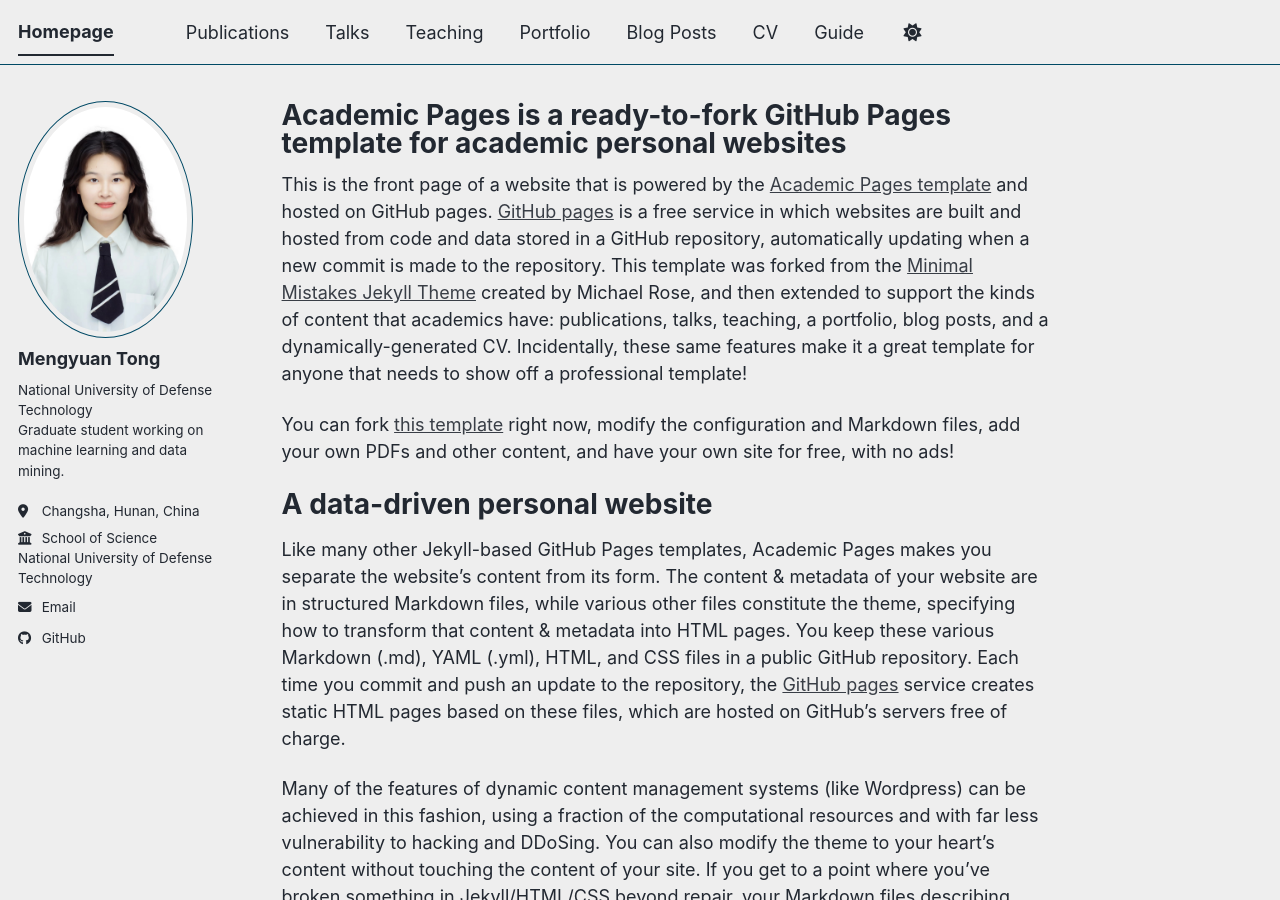
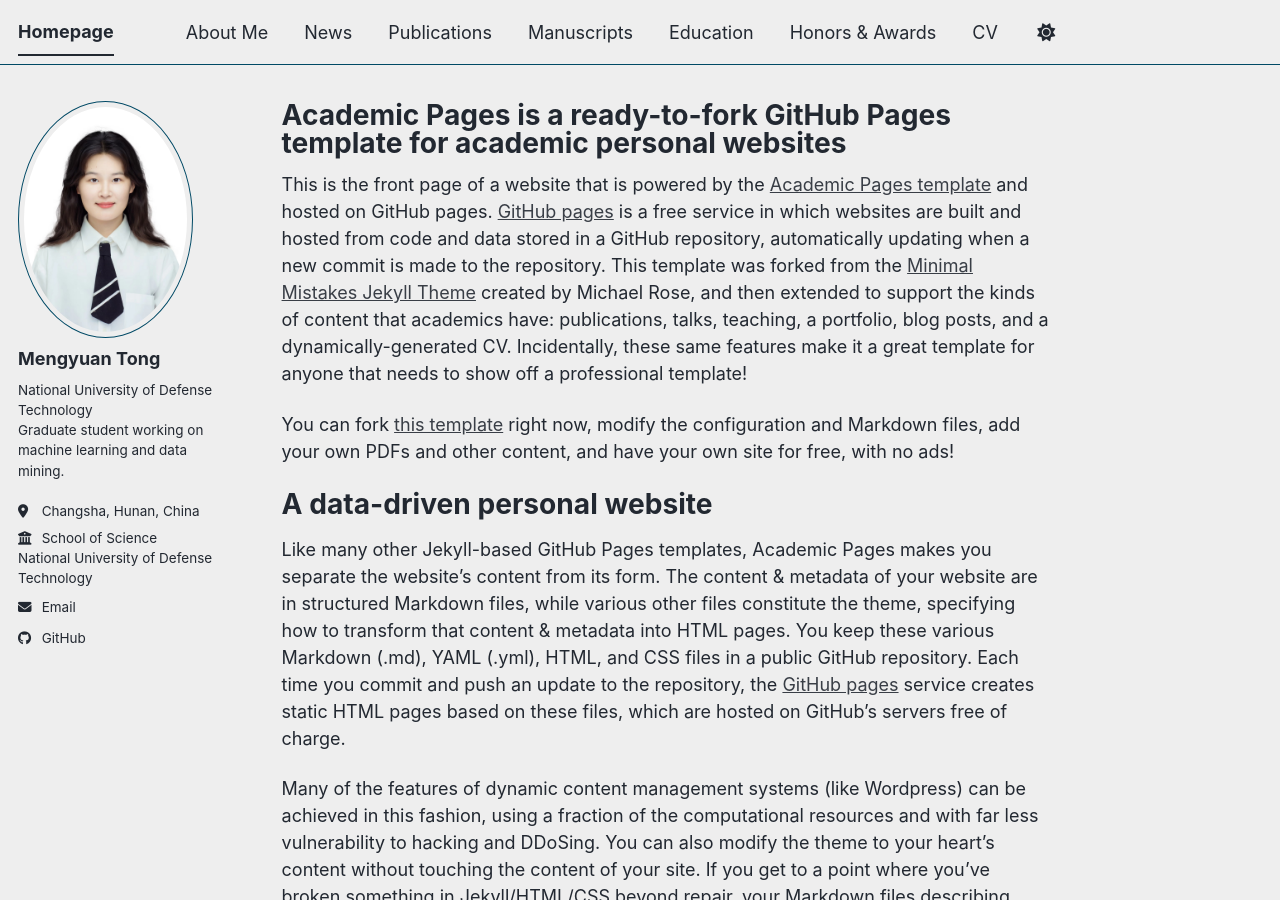
Before and after one commit to MengyuanTon/MengyuanTon.github.io, a Jekyll site: the page built from _pages/about.md, in a window 1280 px wide and 900 px high. Built offline with Jekyll 4.4.1, drawn with Linux system fonts in a browser that asks for light colours; a script bundle is joined from its source files by our own code; library files that are not in the unit come from our copies.

Commit message:
Update navigation.yml

```diff
--- a/_data/navigation.yml
+++ b/_data/navigation.yml
@@ -8,26 +8,23 @@
 #      Markdown formatted page while the second is generated using JSON.
 
 main:
+  - title: "About Me"
+    url: /#about-me
+
+  - title: "News"
+    url: /#news
+
   - title: "Publications"
-    url: /publications/
+    url: /#publications
 
-  - title: "Talks"
-    url: /talks/
+  - title: "Manuscripts"
+    url: /#manuscripts
 
-  - title: "Teaching"
-    url: /teaching/
+  - title: "Education"
+    url: /#education
 
-  - title: "Portfolio"
-    url: /portfolio/
-
-  - title: "Blog Posts"
-    url: /year-archive/
+  - title: "Honors & Awards"
+    url: /#honors-awards
 
   - title: "CV"
-    url: /cv/
-
-  # - title: "CV"
-  #   url: /cv-json/
-
-  - title: "Guide"
-    url: /markdown/
+    url: /files/仝梦园 - 简历 - 4月.pdf
```
